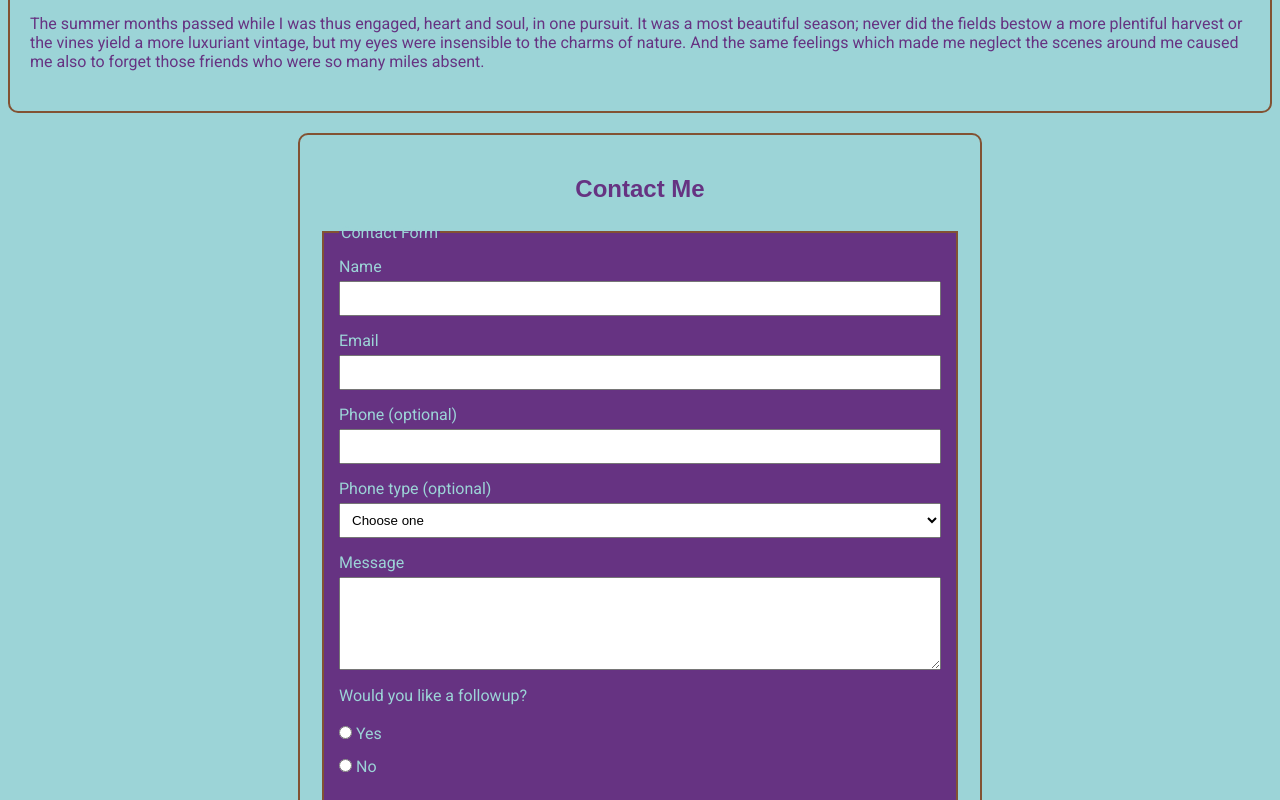
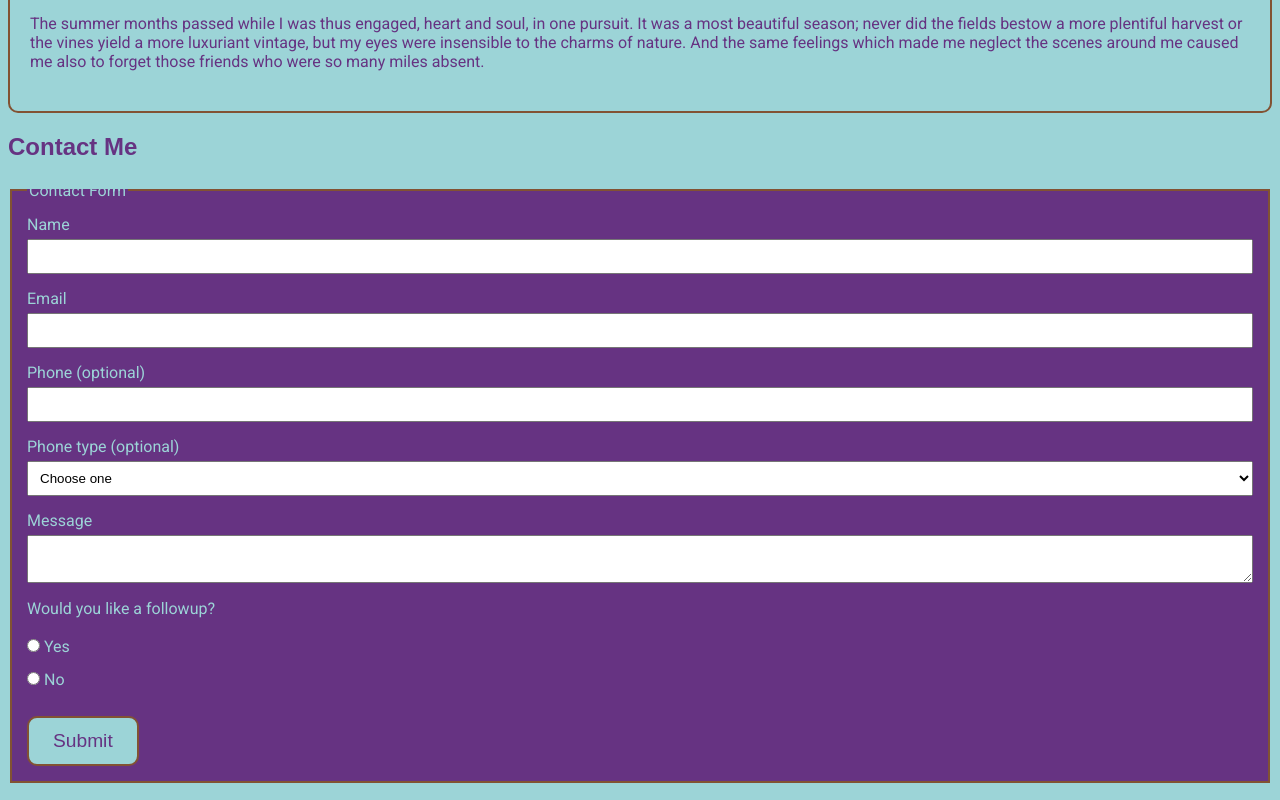
Before and after one commit to rvcc-grid/fa26-about-me-graypans, a plain HTML site: page index.html in a window 1280 px wide. Shown: the part 3080-3880 px from the top of the page. Drawn offline with Linux system fonts and the light colour scheme; a web font is replaced by a local one.

Commit message:
Complete contact form.

```diff
--- a/css/style.css
+++ b/css/style.css
@@ -160,18 +160,6 @@ footer {
 }
 
 /* Contact form */
-#contact {
-  max-width: 40rem;
-  margin: 20px auto;
-  padding: 20px;
-  border: 2px solid #825233;
-  border-radius: 10px;
-}
-
-#contact h2 {
-  text-align: center;
-}
-
 #contact fieldset {
   background-color: #663382;
   color: #9CD4D7;
@@ -207,7 +195,6 @@ footer {
   color: #663382;
   border: 2px solid #825233;
   border-radius: 10px;
-  cursor: pointer;
 }
 
 /* Tablet size */
--- a/index.html
+++ b/index.html
@@ -98,7 +98,7 @@
                         <option value="work">Work</option>
                     </select>
                     <label for="message">Message</label>
-                    <textarea id="message" name="message" rows="5"></textarea>
+                    <textarea id="message" name="message"></textarea>
                     <p>Would you like a followup?</p>
                     <ul>
                         <li><label><input type="radio" name="followup" value="yes"> Yes</label></li>
```
Also changed, not shown: thanks.html (+3 -6 lines).
